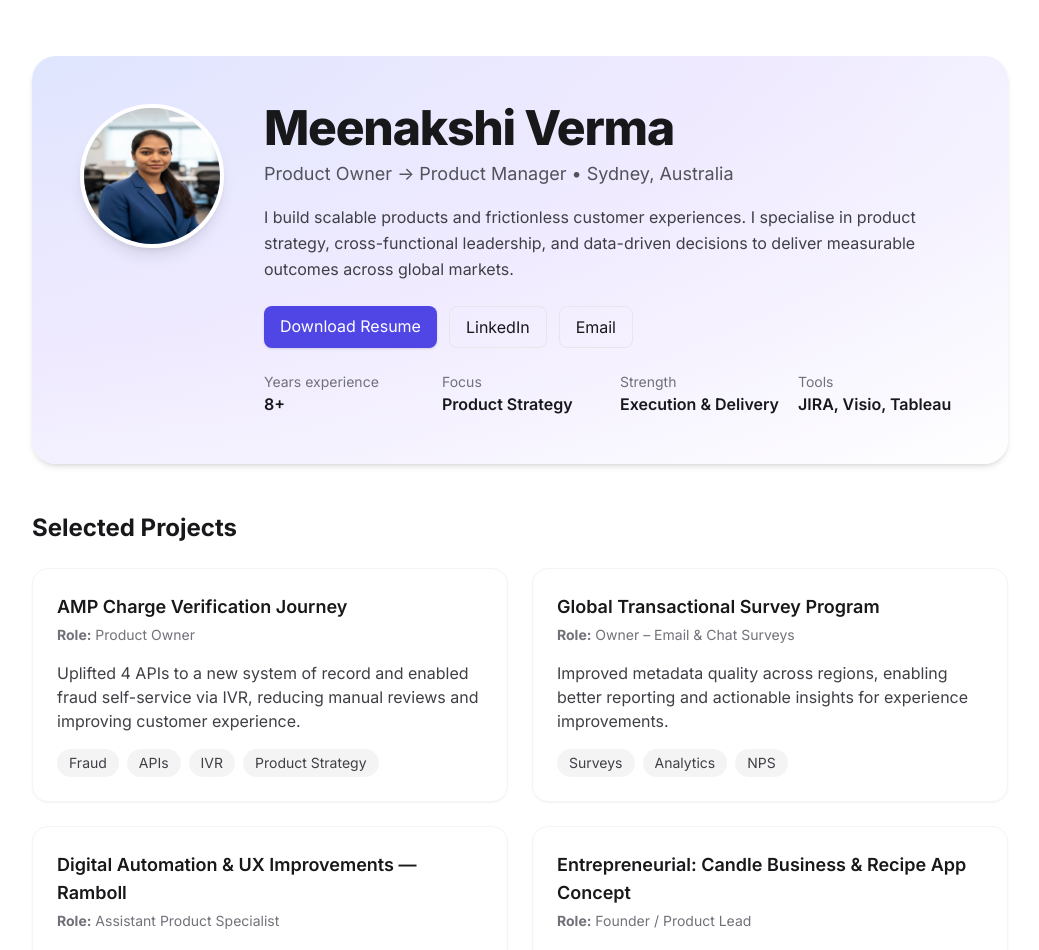
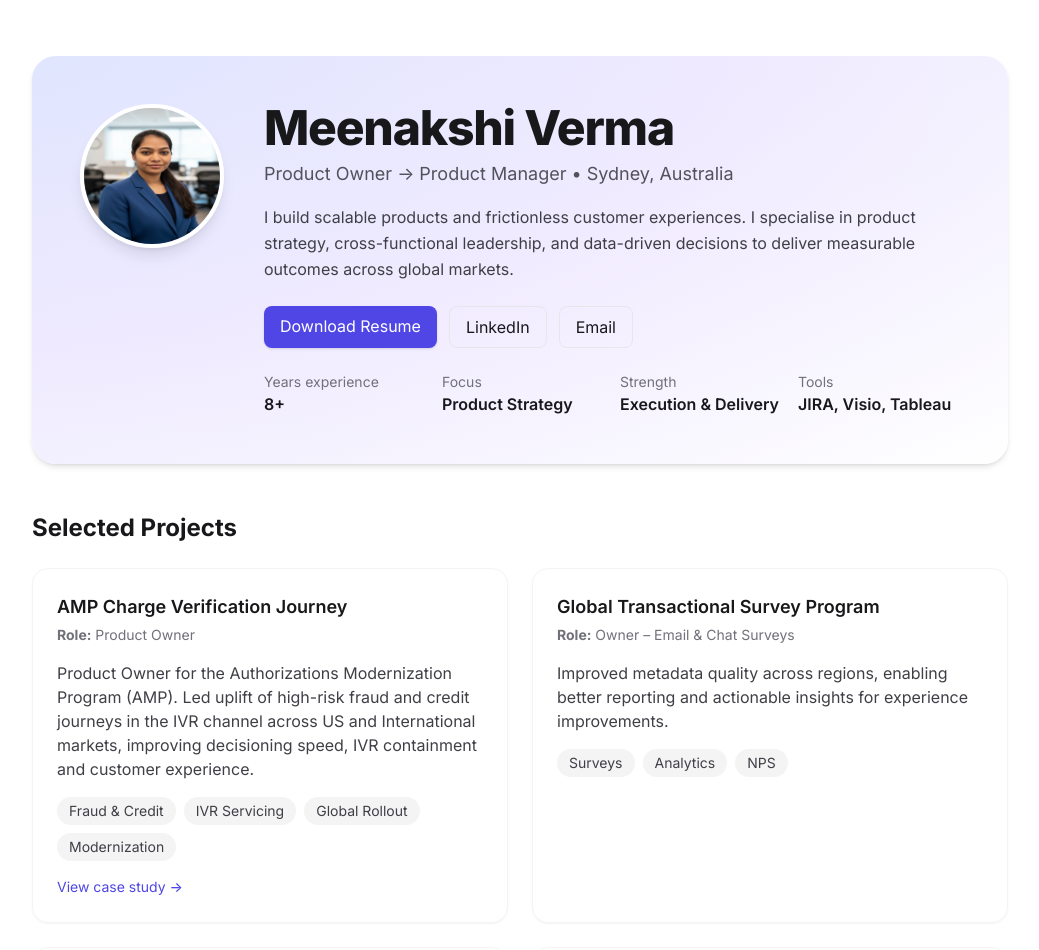
Before and after one commit to meenakshiv-pixel/meenakshi-portfolio, a Next.js app: page / in a window 1280 px wide. Shown: the top 950 px of the page, without its empty margins (120-1159 px from the left). Built offline with nearby package versions, Linux system fonts and the light colour scheme.

Commit message:
Added View Case Study link in project cards

```diff
--- a/pages/index.js
+++ b/pages/index.js
@@ -68,9 +68,11 @@ const PROJECTS = [
     title: 'AMP Charge Verification Journey',
     role: 'Product Owner',
     summary:
-      'Uplifted 4 APIs to a new system of record and enabled fraud self-service via IVR, reducing manual reviews and improving customer experience.',
-    tags: ['Fraud', 'APIs', 'IVR', 'Product Strategy'],
+      'Product Owner for the Authorizations Modernization Program (AMP). Led uplift of high-risk fraud and credit journeys in the IVR channel across US and International markets, improving decisioning speed, IVR containment and customer experience.',
+    tags: ['Fraud & Credit', 'IVR Servicing', 'Global Rollout', 'Modernization'],
+    link: '/projects/amp-charge-verification',
   },
+
   {
     title: 'Global Transactional Survey Program',
     role: 'Owner – Email & Chat Surveys',
@@ -265,6 +267,17 @@ export default function Portfolio() {
                       </span>
                     ))}
                   </div>
+
+
+{p.link && (
+  <a
+    href={p.link}
+    className="mt-4 inline-flex text-sm font-medium text-indigo-600 hover:text-indigo-700"
+  >
+    View case study →
+  </a>
+)}
+
                 </article>
               ))}
             </div>
```
